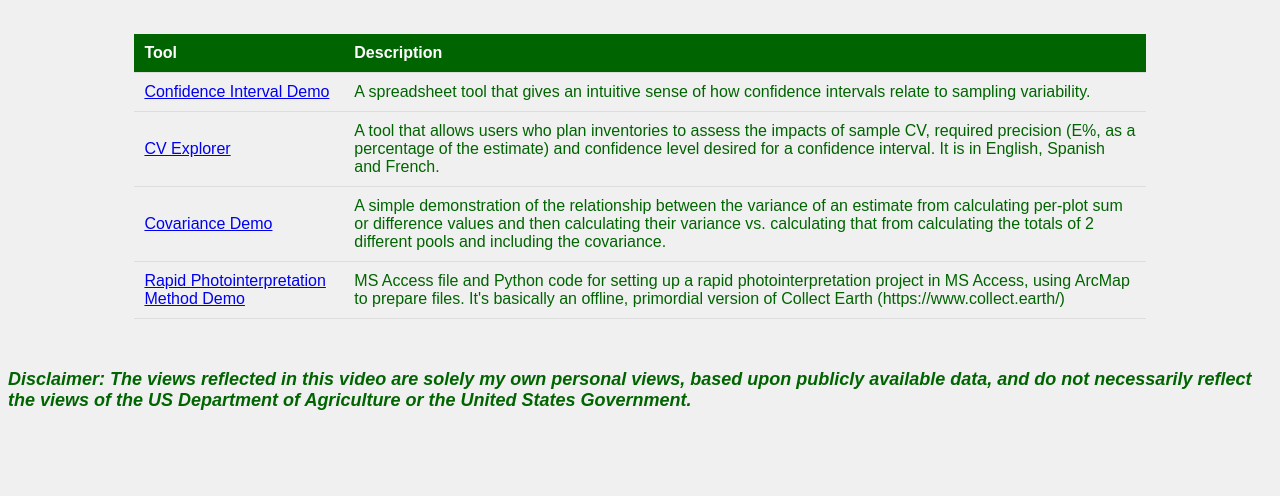
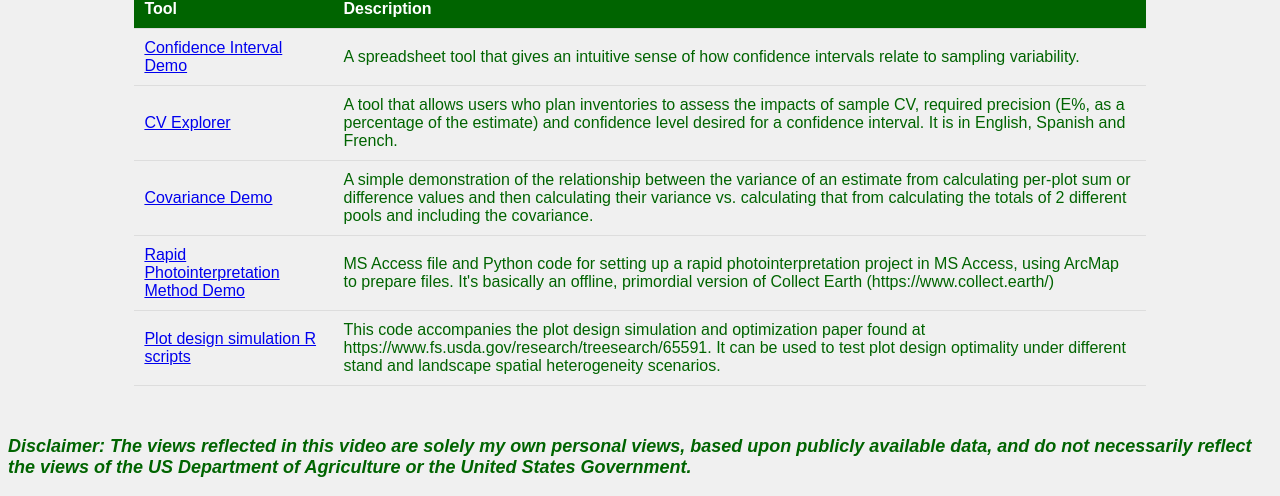
Before and after one commit to andylister100/andylister100.github.io, a plain HTML site: page index.html in a window 1280 px wide. Shown: the part 431-927 px from the top of the page. Before the commit the page ends 860 px from the top, so only its background shows below. Drawn offline with Linux system fonts and the light colour scheme.

Commit message:
latest update

```diff
--- a/index.html
+++ b/index.html
@@ -80,6 +80,12 @@ margin-top: 20px;
 <td><a href="./tools/RapidPhotointerpretationTemplate.zip">Rapid Photointerpretation Method Demo</a></td>
 <td>MS Access file and Python code for setting up a rapid photointerpretation project in MS Access, using ArcMap to prepare files. It's basically an offline, primordial version of Collect Earth (https://www.collect.earth/)</td>
 </tr>
+<tr>
+<td><a href="./tools/cjfr-2020-0509suppla.zip">Plot design simulation R scripts</a></td>
+<td> This code accompanies the plot design simulation and optimization paper found at https://www.fs.usda.gov/research/treesearch/65591. It can be used to test plot design optimality under different stand and landscape spatial heterogeneity scenarios.</td>
+</tr>
+
+
 <!-- To add new table entries, do the following. Under the "tr" above, paste the following:
 <tr>
 <td><a href=Paste link to tool you want (including quotes), e.g., "./tools/test.xlsx" if it's at the same level as the index.html in the tools directory>Paste text you want to show for the link</a></td>
```
Also changed, not shown: andy.jpg, 2 other files.
